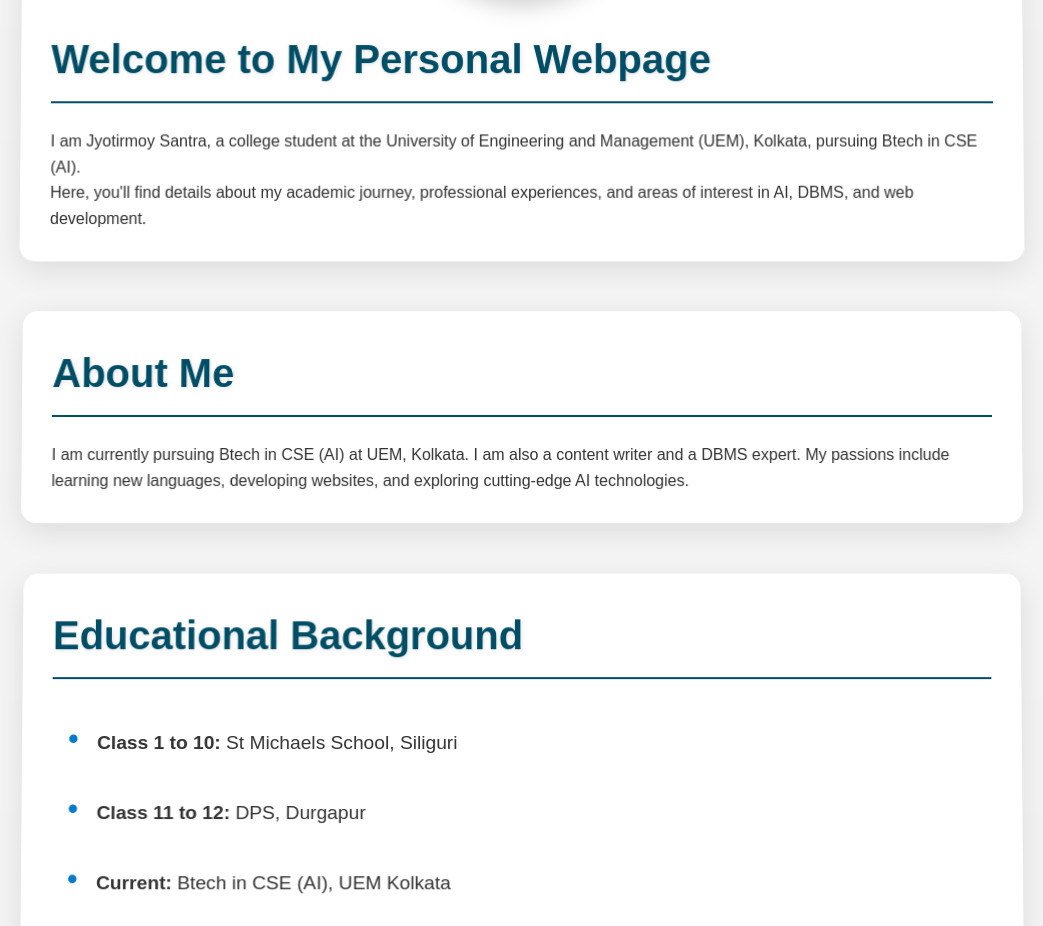
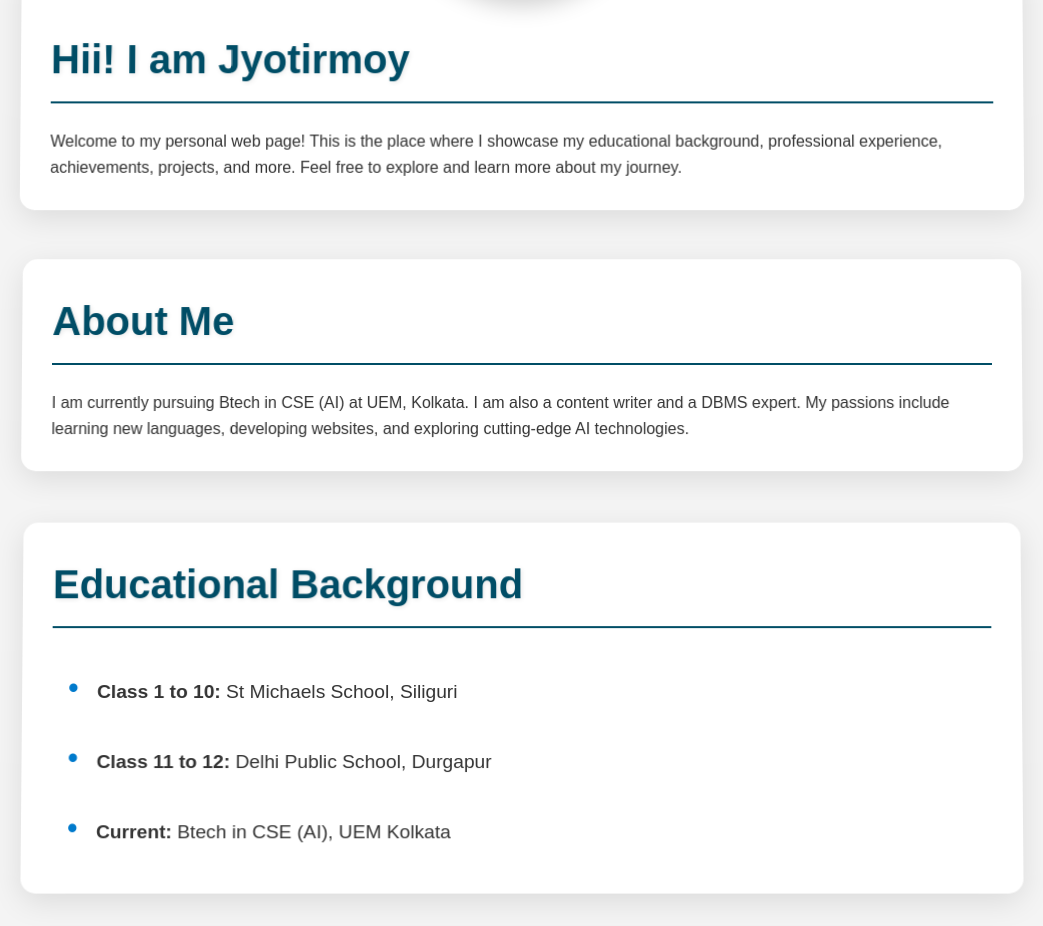
Before and after one commit to Aritra-005/Jyotirmoy006.github.io, a plain HTML site: page index.html in a window 1280 px wide. Shown: the part 641-1567 px from the top of the page, without its empty margins (118-1161 px from the left). Drawn offline with Linux system fonts and the light colour scheme.

Commit message:
Update index.html

```diff
--- a/index.html
+++ b/index.html
@@ -29,9 +29,8 @@
 
 <section id="home" class="container">
     <img src="js.jpg" alt="Jyotirmoy Santra" class="profile-pic">
-    <h2>Welcome to My Personal Webpage</h2>
-    <p>I am Jyotirmoy Santra, a college student at the University of Engineering and Management (UEM), Kolkata, pursuing Btech in CSE (AI).</p>
-    <p>Here, you'll find details about my academic journey, professional experiences, and areas of interest in AI, DBMS, and web development.</p>
+    <h2>Hii! I am Jyotirmoy</h2>
+    <p>Welcome to my personal web page! This is the place where I showcase my educational background, professional experience, achievements, projects, and more. Feel free to explore and learn more about my journey.</p> </p>
 </section>
 
 <section id="about" class="container">
@@ -43,7 +42,7 @@
     <h2>Educational Background</h2>
     <ul>
         <li><strong>Class 1 to 10:</strong> St Michaels School, Siliguri</li>
-        <li><strong>Class 11 to 12:</strong> DPS, Durgapur</li>
+        <li><strong>Class 11 to 12:</strong> Delhi Public School, Durgapur</li>
         <li><strong>Current:</strong> Btech in CSE (AI), UEM Kolkata</li>
     </ul>
 </section>
```
